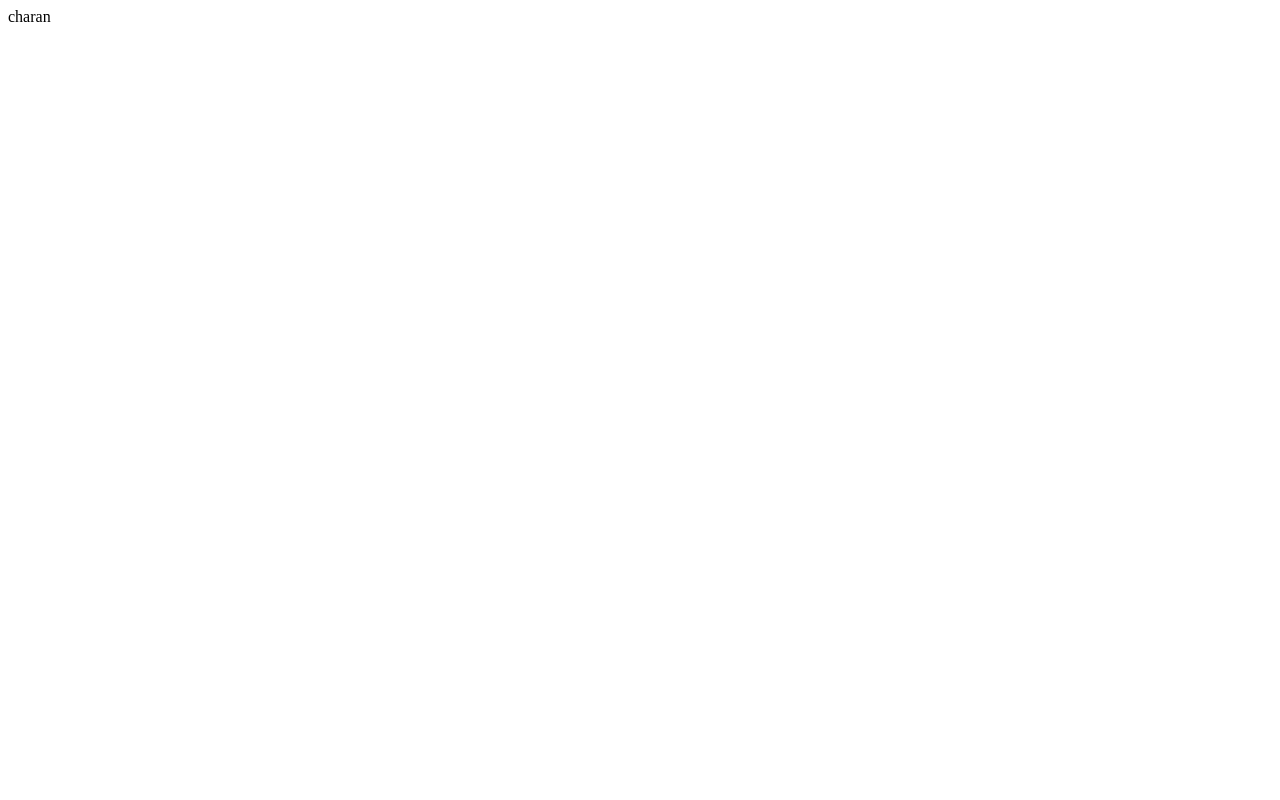
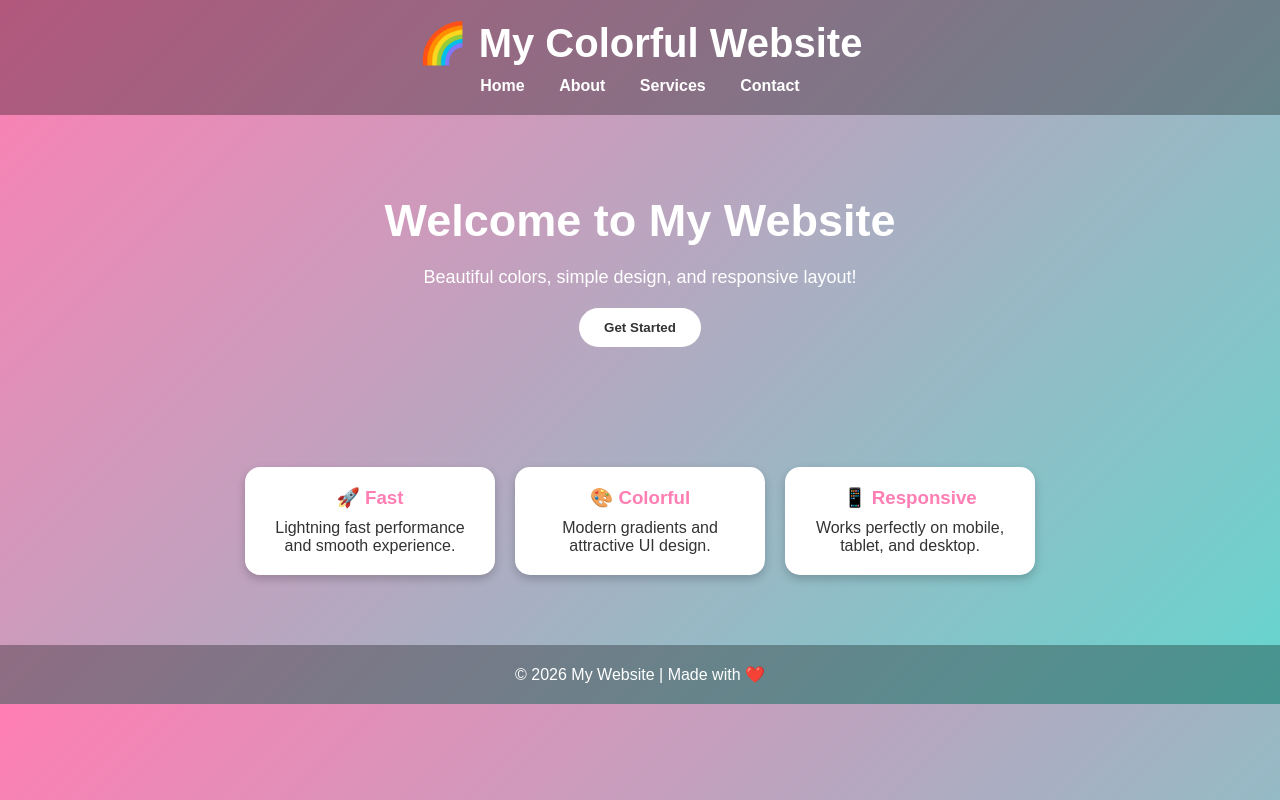
Before and after one commit to gunticharan01/devopsch, a plain HTML site: page index.html in a window 1280 px wide. Drawn offline with Linux system fonts and the light colour scheme.

Commit message:
Create colorful website layout in index.html

```diff
--- a/index.html
+++ b/index.html
@@ -1 +1,148 @@
-<hi>charan</hi>
+<!DOCTYPE html>
+<html lang="en">
+<head>
+    <meta charset="UTF-8">
+    <title>Colorful Website</title>
+    <meta name="viewport" content="width=device-width, initial-scale=1.0">
+
+    <style>
+        * {
+            margin: 0;
+            padding: 0;
+            box-sizing: border-box;
+            font-family: Arial, sans-serif;
+        }
+
+        body {
+            background: linear-gradient(135deg, #ff7eb3, #65d6ce);
+            color: white;
+        }
+
+        header {
+            background: rgba(0,0,0,0.3);
+            padding: 20px;
+            text-align: center;
+        }
+
+        header h1 {
+            font-size: 40px;
+        }
+
+        nav {
+            margin-top: 10px;
+        }
+
+        nav a {
+            margin: 0 15px;
+            color: white;
+            text-decoration: none;
+            font-weight: bold;
+        }
+
+        nav a:hover {
+            text-decoration: underline;
+        }
+
+        .hero {
+            text-align: center;
+            padding: 80px 20px;
+        }
+
+        .hero h2 {
+            font-size: 45px;
+            margin-bottom: 20px;
+        }
+
+        .hero p {
+            font-size: 18px;
+        }
+
+        .btn {
+            margin-top: 20px;
+            padding: 12px 25px;
+            border: none;
+            background: #fff;
+            color: #333;
+            border-radius: 25px;
+            cursor: pointer;
+            font-weight: bold;
+        }
+
+        .btn:hover {
+            background: #333;
+            color: #fff;
+        }
+
+        .cards {
+            display: flex;
+            justify-content: center;
+            gap: 20px;
+            padding: 40px;
+            flex-wrap: wrap;
+        }
+
+        .card {
+            background: white;
+            color: #333;
+            padding: 20px;
+            border-radius: 15px;
+            width: 250px;
+            text-align: center;
+            box-shadow: 0 4px 10px rgba(0,0,0,0.2);
+        }
+
+        .card h3 {
+            margin-bottom: 10px;
+            color: #ff7eb3;
+        }
+
+        footer {
+            text-align: center;
+            padding: 20px;
+            background: rgba(0,0,0,0.3);
+            margin-top: 30px;
+        }
+    </style>
+</head>
+
+<body>
+
+<header>
+    <h1>🌈 My Colorful Website</h1>
+    <nav>
+        <a href="#">Home</a>
+        <a href="#">About</a>
+        <a href="#">Services</a>
+        <a href="#">Contact</a>
+    </nav>
+</header>
+
+<section class="hero">
+    <h2>Welcome to My Website</h2>
+    <p>Beautiful colors, simple design, and responsive layout!</p>
+    <button class="btn">Get Started</button>
+</section>
+
+<section class="cards">
+    <div class="card">
+        <h3>🚀 Fast</h3>
+        <p>Lightning fast performance and smooth experience.</p>
+    </div>
+
+    <div class="card">
+        <h3>🎨 Colorful</h3>
+        <p>Modern gradients and attractive UI design.</p>
+    </div>
+
+    <div class="card">
+        <h3>📱 Responsive</h3>
+        <p>Works perfectly on mobile, tablet, and desktop.</p>
+    </div>
+</section>
+
+<footer>
+    <p>© 2026 My Website | Made with ❤️</p>
+</footer>
+
+</body>
+</html>
```
